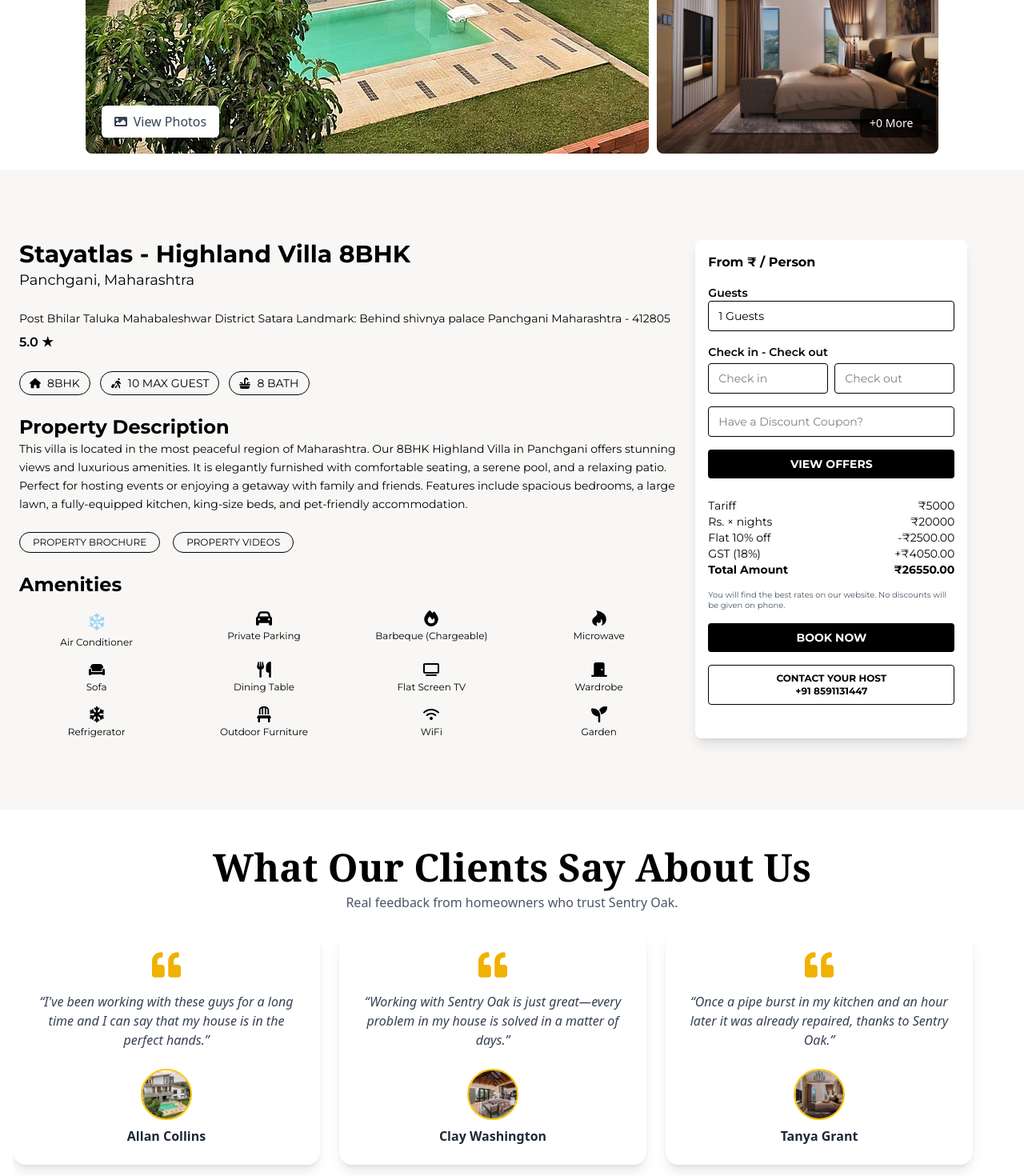
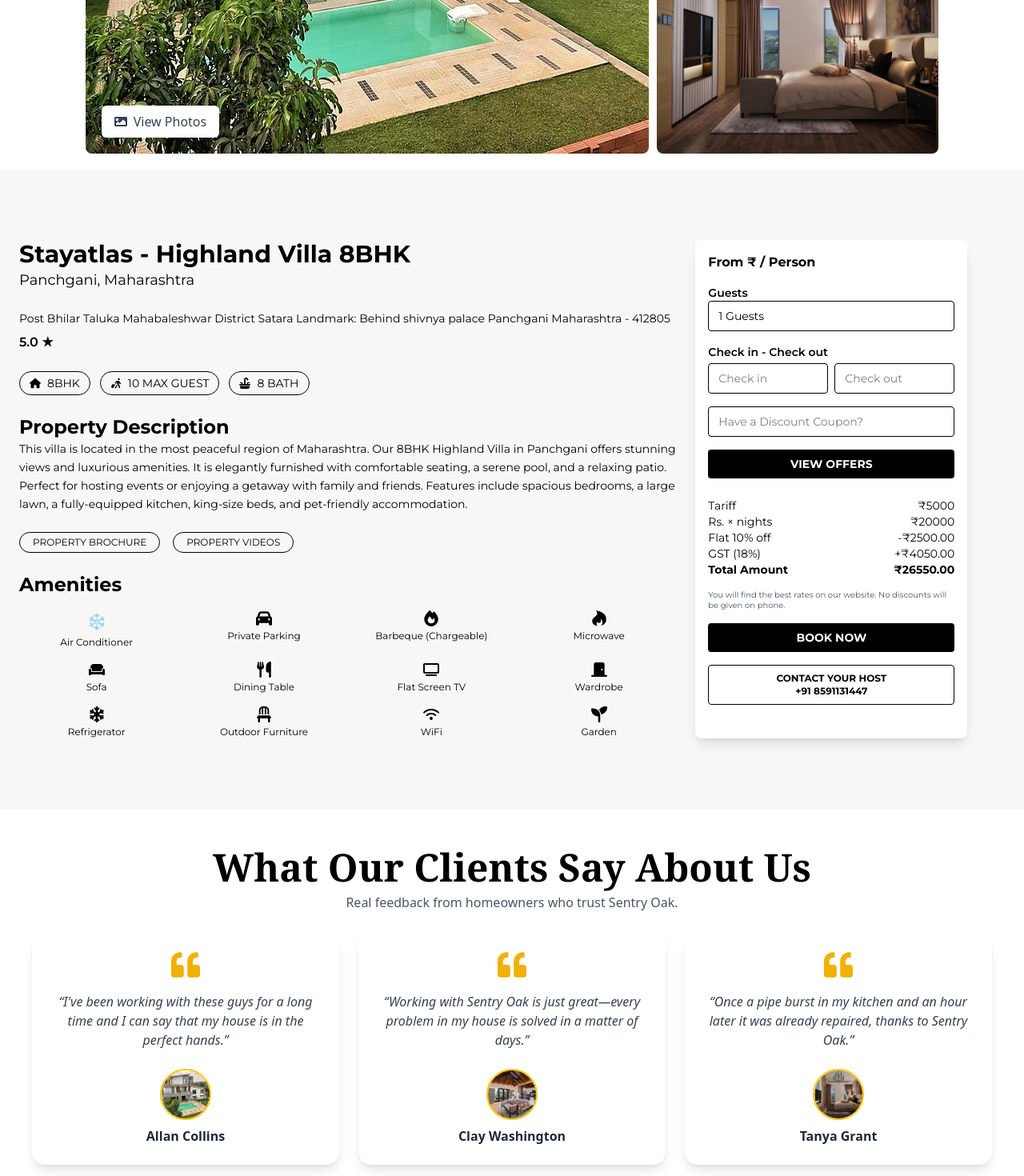
Before and after one commit to Abhishek10-0/stayatlas, a React (Vite) app: page /booking in a window 1280 px wide. Shown: the part 500-1970 px from the top of the page at 80% size. Built offline with nearby package versions, Linux system fonts and the light colour scheme.

Commit message:
changes fixed

```diff
--- a/src/components/Gallery.jsx
+++ b/src/components/Gallery.jsx
@@ -76,9 +76,9 @@
               alt="Pool View"
               className="w-full h-full object-cover hover:scale-105 transition-transform duration-300"
             />
-            <div className="absolute right-5 bottom-5 bg-black/70 text-white px-3 py-2 rounded-md text-sm">
+            {/* <div className="absolute right-5 bottom-5 bg-black/70 text-white px-3 py-2 rounded-md text-sm">
               +{photos.length - 3} More
-            </div>
+            </div> */}
           </div>
         </div>
       </div>
--- a/src/components/Testimonials.jsx
+++ b/src/components/Testimonials.jsx
@@ -36,7 +36,7 @@
       </div>
 
       {/* Slider/Responsive grid */}
-      <div className="overflow-x-auto scroll-smooth snap-x snap-mandatory flex gap-6 pb-4">
+      <div className="overflow-x-auto scroll-smooth snap-x snap-mandatory flex justify-center gap-6 pb-4">
         {testimonials.map((item, idx) => (
           <article
             key={idx}
--- a/src/components/VilaDetail.jsx
+++ b/src/components/VilaDetail.jsx
@@ -101,7 +101,7 @@
                   key={idx}
                   className="flex flex-col items-center text-center text-xs"
                 >
-                  <div className="text-xl">{item.icon}</div>
+                  <div className="text-xl font-black">{item.icon}</div>
                   <div className="mt-1">{item.label}</div>
                 </div>
               ))}
```
